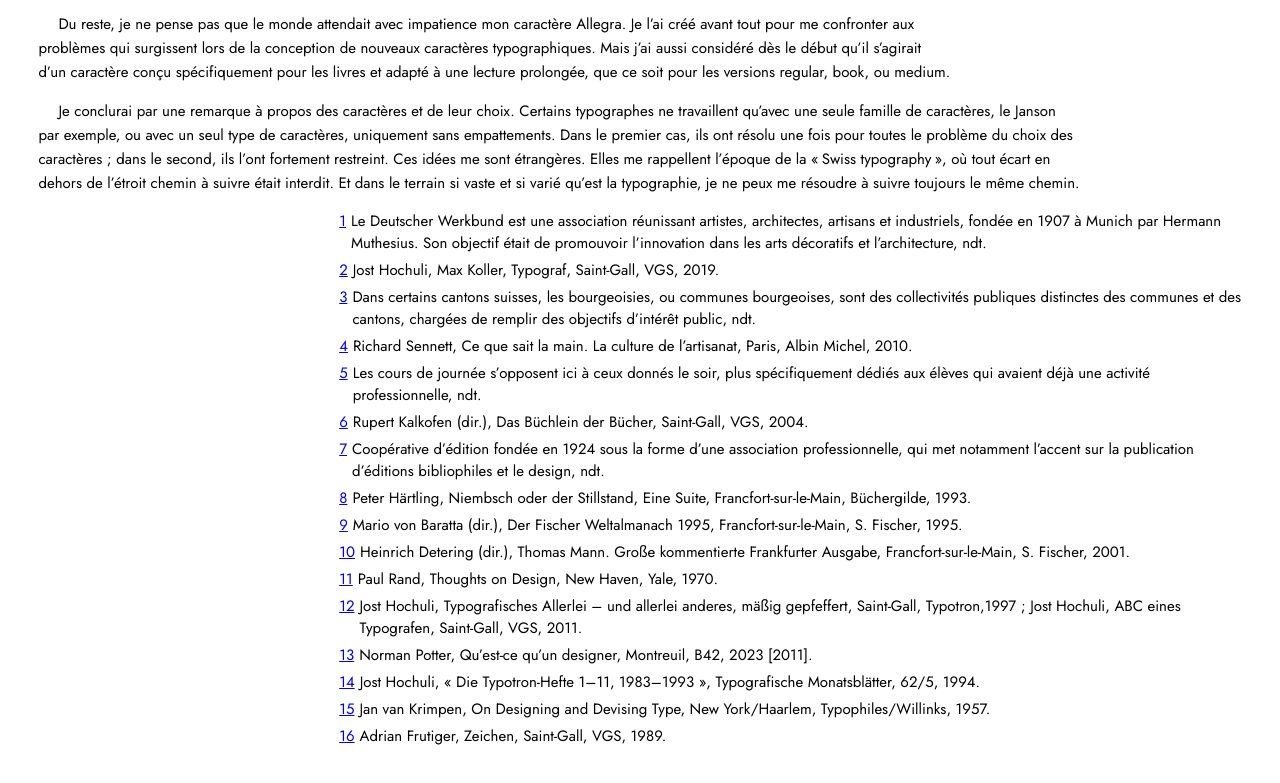
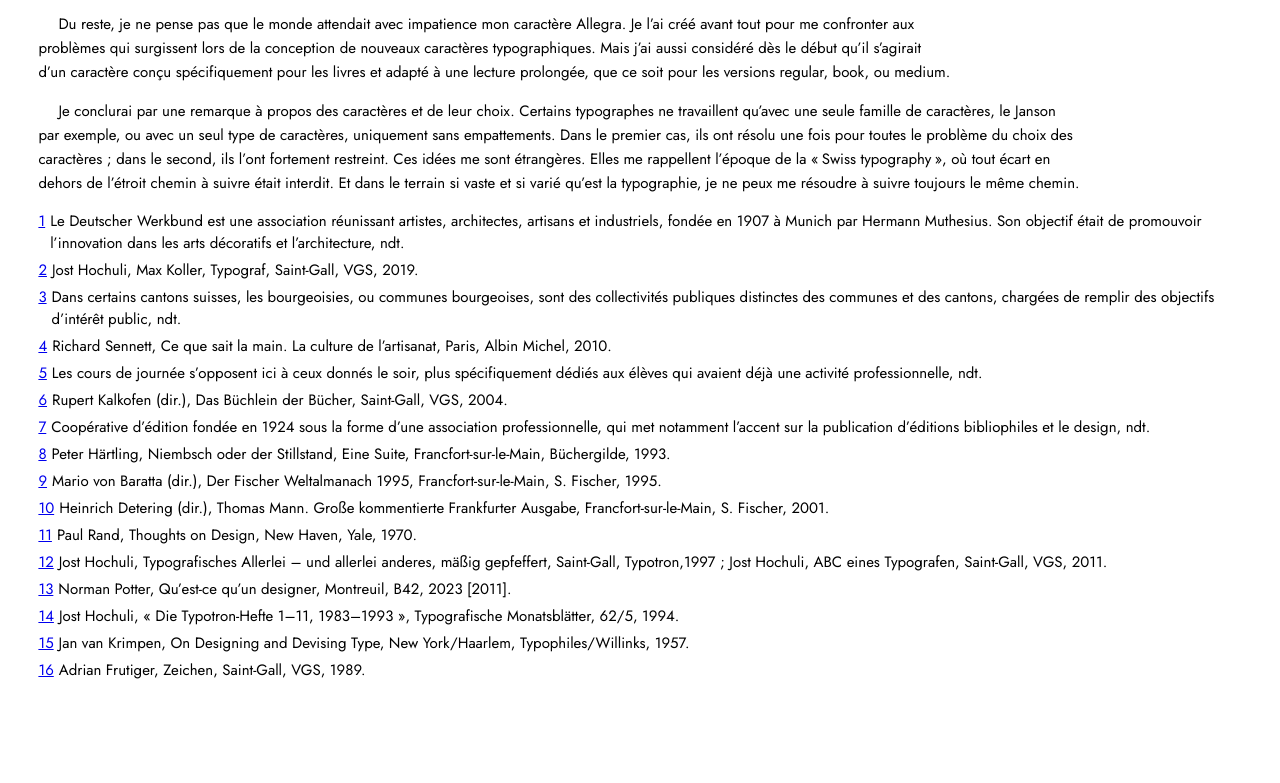
Before and after one commit to bigsofa1/typo_p3, a plain HTML site: page index.html in a window 1280 px wide. Shown: the part 6544-7327 px from the top of the page. After the commit the page ends 7269 px from the top, so only its background shows below. Drawn offline with Linux system fonts and the light colour scheme.

Commit message:
update style.css

```diff
--- a/index.html
+++ b/index.html
@@ -774,76 +774,114 @@
     <section id="footnotes">
       <ul>
         <li id="footnote-1">
-          <a href="#fnref-1">1</a> Le Deutscher Werkbund est une association
-          réunissant artistes, architectes, artisans et industriels, fondée en
-          1907 à Munich par Hermann Muthesius. Son objectif était de promouvoir
-          l’innovation dans les arts décoratifs et l’architecture, ndt.
+          <a href="#fnref-1">1</a>
+          <div>
+            Le Deutscher Werkbund est une association réunissant artistes,
+            architectes, artisans et industriels, fondée en 1907 à Munich par
+            Hermann Muthesius. Son objectif était de promouvoir l’innovation
+            dans les arts décoratifs et l’architecture, ndt.
+          </div>
         </li>
         <li id="footnote-2">
-          <a href="#fnref-2">2</a> Jost Hochuli, Max Koller, Typograf,
-          Saint-Gall, VGS, 2019.
+          <a href="#fnref-2">2</a>
+          <div>Jost Hochuli, Max Koller, Typograf, Saint-Gall, VGS, 2019.</div>
         </li>
         <li id="footnote-3">
-          <a href="#fnref-3">3</a> Dans certains cantons suisses, les
-          bourgeoisies, ou communes bourgeoises, sont des collectivités
-          publiques distinctes des communes et des cantons, chargées de remplir
-          des objectifs d’intérêt public, ndt.
+          <a href="#fnref-3">3</a>
+          <div>
+            Dans certains cantons suisses, les bourgeoisies, ou communes
+            bourgeoises, sont des collectivités publiques distinctes des
+            communes et des cantons, chargées de remplir des objectifs d’intérêt
+            public, ndt.
+          </div>
         </li>
         <li id="footnote-4">
-          <a href="#fnref-4">4</a> Richard Sennett, Ce que sait la main. La
-          culture de l’artisanat, Paris, Albin Michel, 2010.
+          <a href="#fnref-4">4</a>
+          <div>
+            Richard Sennett, Ce que sait la main. La culture de l’artisanat,
+            Paris, Albin Michel, 2010.
+          </div>
         </li>
         <li id="footnote-5">
-          <a href="#fnref-5">5</a> Les cours de journée s’opposent ici à ceux
-          donnés le soir, plus spécifiquement dédiés aux élèves qui avaient déjà
-          une activité professionnelle, ndt.
+          <a href="#fnref-5">5</a>
+          <div>
+            Les cours de journée s’opposent ici à ceux donnés le soir, plus
+            spécifiquement dédiés aux élèves qui avaient déjà une activité
+            professionnelle, ndt.
+          </div>
         </li>
         <li id="footnote-6">
-          <a href="#fnref-6">6</a> Rupert Kalkofen (dir.), Das Büchlein der
-          Bücher, Saint-Gall, VGS, 2004.
+          <a href="#fnref-6">6</a>
+          <div>
+            Rupert Kalkofen (dir.), Das Büchlein der Bücher, Saint-Gall, VGS,
+            2004.
+          </div>
         </li>
         <li id="footnote-7">
-          <a href="#fnref-7">7</a> Coopérative d’édition fondée en 1924 sous la
-          forme d’une association professionnelle, qui met notamment l’accent
-          sur la publication d’éditions bibliophiles et le design, ndt.
+          <a href="#fnref-7">7</a>
+          <div>
+            Coopérative d’édition fondée en 1924 sous la forme d’une association
+            professionnelle, qui met notamment l’accent sur la publication
+            d’éditions bibliophiles et le design, ndt.
+          </div>
         </li>
         <li id="footnote-8">
-          <a href="#fnref-8">8</a> Peter Härtling, Niembsch oder der Stillstand,
-          Eine Suite, Francfort-sur-le-Main, Büchergilde, 1993.
+          <a href="#fnref-8">8</a>
+          <div>
+            Peter Härtling, Niembsch oder der Stillstand, Eine Suite,
+            Francfort-sur-le-Main, Büchergilde, 1993.
+          </div>
         </li>
         <li id="footnote-9">
-          <a href="#fnref-9">9</a> Mario von Baratta (dir.), Der Fischer
-          Weltalmanach 1995, Francfort-sur-le-Main, S. Fischer, 1995.
+          <a href="#fnref-9">9</a>
+          <div>
+            Mario von Baratta (dir.), Der Fischer Weltalmanach 1995,
+            Francfort-sur-le-Main, S. Fischer, 1995.
+          </div>
         </li>
         <li id="footnote-10">
-          <a href="#fnref-10">10</a> Heinrich Detering (dir.), Thomas Mann.
-          Große kommentierte Frankfurter Ausgabe, Francfort-sur-le-Main, S.
-          Fischer, 2001.
+          <a href="#fnref-10">10</a>
+          <div>
+            Heinrich Detering (dir.), Thomas Mann. Große kommentierte
+            Frankfurter Ausgabe, Francfort-sur-le-Main, S. Fischer, 2001.
+          </div>
         </li>
         <li id="footnote-11">
-          <a href="#fnref-11">11</a> Paul Rand, Thoughts on Design, New Haven,
-          Yale, 1970.
+          <a href="#fnref-11">11</a>
+          <div>Paul Rand, Thoughts on Design, New Haven, Yale, 1970.</div>
         </li>
         <li id="footnote-12">
-          <a href="#fnref-12">12</a> Jost Hochuli, Typografisches Allerlei – und
-          allerlei anderes, mäßig gepfeffert, Saint-Gall, Typotron,1997 ; Jost
-          Hochuli, ABC eines Typografen, Saint-Gall, VGS, 2011.
+          <a href="#fnref-12">12</a>
+          <div>
+            Jost Hochuli, Typografisches Allerlei – und allerlei anderes, mäßig
+            gepfeffert, Saint-Gall, Typotron,1997 ; Jost Hochuli, ABC eines
+            Typografen, Saint-Gall, VGS, 2011.
+          </div>
         </li>
         <li id="footnote-13">
-          <a href="#fnref-13">13</a> Norman Potter, Qu’est-ce qu’un designer,
-          Montreuil, B42, 2023 [2011].
+          <a href="#fnref-13">13</a>
+          <div>
+            Norman Potter, Qu’est-ce qu’un designer, Montreuil, B42, 2023
+            [2011].
+          </div>
         </li>
         <li id="footnote-14">
-          <a href="#fnref-14">14</a> Jost Hochuli, « Die Typotron-Hefte 1–11,
-          1983–1993 », Typografische Monatsblätter, 62/5, 1994.
+          <a href="#fnref-14">14</a>
+          <div>
+            Jost Hochuli, « Die Typotron-Hefte 1–11, 1983–1993 », Typografische
+            Monatsblätter, 62/5, 1994.
+          </div>
         </li>
         <li id="footnote-15">
-          <a href="#fnref-15">15</a> Jan van Krimpen, On Designing and Devising
-          Type, New York/Haarlem, Typophiles/Willinks, 1957.
+          <a href="#fnref-15">15</a>
+          <div>
+            Jan van Krimpen, On Designing and Devising Type, New York/Haarlem,
+            Typophiles/Willinks, 1957.
+          </div>
         </li>
         <li id="footnote-16">
-          <a href="#fnref-16">16</a> Adrian Frutiger, Zeichen, Saint-Gall, VGS,
-          1989.
+          <a href="#fnref-16">16</a>
+          <div>Adrian Frutiger, Zeichen, Saint-Gall, VGS, 1989.</div>
         </li>
       </ul>
     </section>
--- a/style.css
+++ b/style.css
@@ -39,7 +39,11 @@ p sup{
 }
 
 #footnotes{
-    grid-column:2/span 3;
+    grid-column:1/span 4;
+}
+
+#footnotes div{
+    grid-column:2/4;
 }
 
 #footnotes li{
```
